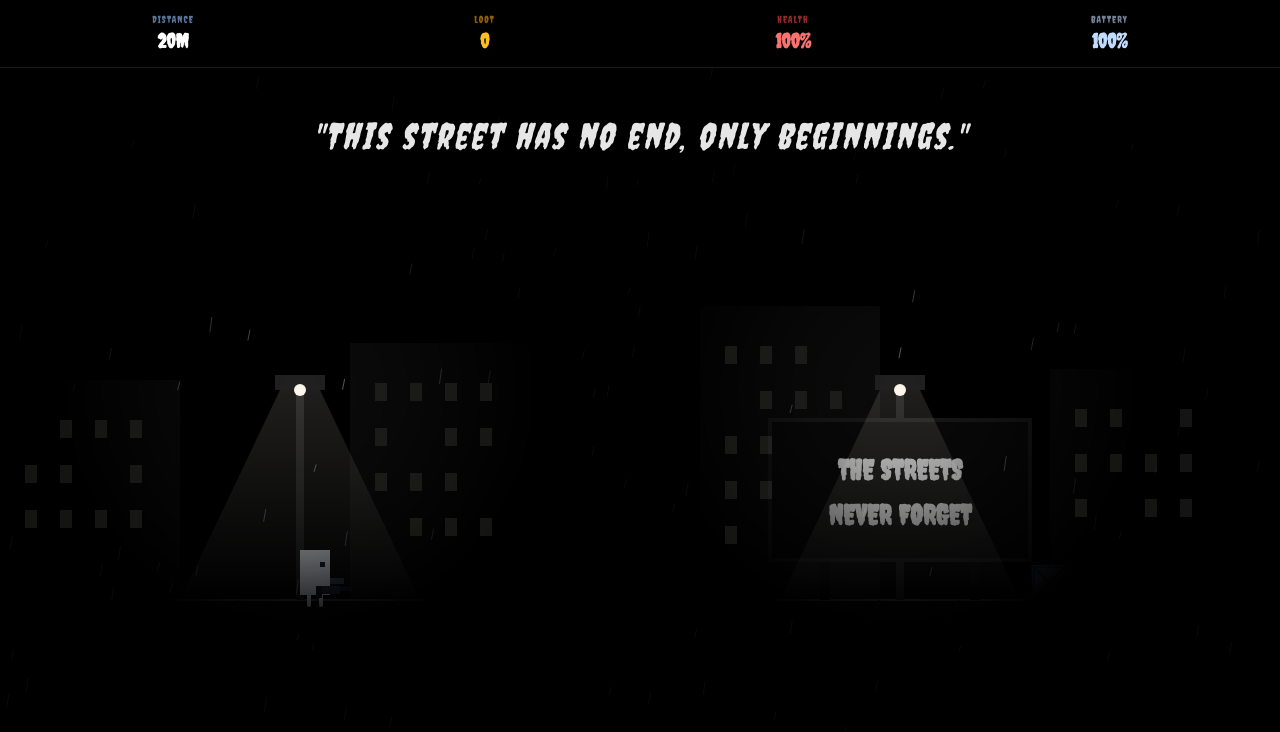
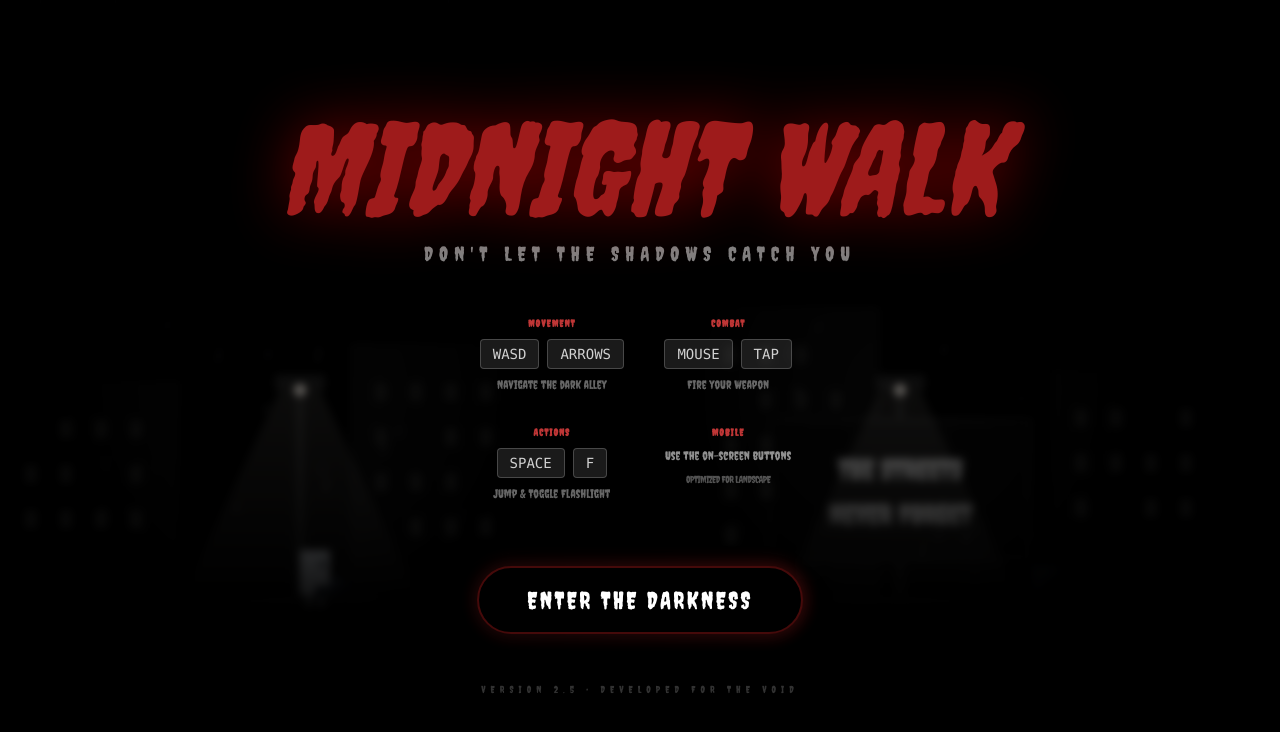
Before and after one commit to SpintopErhan/Midnight-Walk, a React (Vite) app: page / in a window 1280 px wide. Shown: the top 732 px of the page. Built offline with nearby package versions, Linux system fonts and the light colour scheme; a web font is replaced by a local one.

Commit message:
feat: Add game start screen
Introduces a visual start screen that must be dismissed before gameplay begins. This prevents accidental input from affecting the game before the player is ready. Event listeners for keyboard and mouse input are now conditionally enabled only after the game has started.

```diff
--- a/App.tsx
+++ b/App.tsx
@@ -1,6 +1,7 @@
 import React, { useState, useEffect, useRef, useCallback } from 'react';
 import GameCanvas from './components/GameCanvas.tsx';
 import UIOverlay from './components/UIOverlay.tsx';
+import StartScreen from './components/StartScreen.tsx';
 import { GameState, Player, StreetLamp, StreetProp, PropType, Enemy, Pit, GoldCoin, Casing, CollectingCoin, BloodParticle, RainParticle } from './types.ts';
 
 const ATMOSPHERIC_MESSAGES = [
@@ -127,6 +128,7 @@ const App: React.FC = () => {
   const [gameState, setGameState] = useState<GameState>(generateInitialGameState);
   const [currentMessage, setCurrentMessage] = useState<string>(ATMOSPHERIC_MESSAGES[0]);
   const [deathReason, setDeathReason] = useState<'enemy' | 'falling' | null>(null);
+  const [gameStarted, setGameStarted] = useState<boolean>(false);
 
   const keysPressed = useRef<{ [key: string]: boolean }>({});
   const jumpBuffered = useRef<boolean>(false);
@@ -186,12 +188,12 @@ const App: React.FC = () => {
   useEffect(() => {
     const handleKeyDown = (e: KeyboardEvent) => {
       keysPressed.current[e.code] = true;
-      if (e.code === 'KeyF' && gameState.player.hp > 0) {
+      if (e.code === 'KeyF' && gameState.player.hp > 0 && gameStarted) {
         toggleFlashlight();
       }
     };
     const handleKeyUp = (e: KeyboardEvent) => { keysPressed.current[e.code] = false; };
-    const handleMouseDown = () => { isMouseDown.current = true; };
+    const handleMouseDown = () => { if (gameStarted) isMouseDown.current = true; };
     const handleMouseUp = () => { isMouseDown.current = false; };
 
     window.addEventListener('keydown', handleKeyDown);
@@ -205,7 +207,7 @@ const App: React.FC = () => {
       window.removeEventListener('mousedown', handleMouseDown);
       window.removeEventListener('mouseup', handleMouseUp);
     };
-  }, [gameState.player.hp, toggleFlashlight]);
+  }, [gameState.player.hp, toggleFlashlight, gameStarted]);
 
   useEffect(() => {
     const update = (time: number) => {
@@ -213,7 +215,32 @@ const App: React.FC = () => {
       lastTime.current = time;
 
       setGameState(prev => {
-        if (prev.player.hp <= 0) return prev;
+        // Only run full physics and logic if game is started and player is alive
+        if (!gameStarted || prev.player.hp <= 0) {
+            // Even if not started, we still update rain and lamps for atmosphere in Start Screen
+            const sW = typeof window !== 'undefined' ? window.innerWidth : 1000;
+            const sH = typeof window !== 'undefined' ? window.innerHeight : 800;
+            const windX = -2.5;
+
+            let nextLamps = prev.lamps.map(lamp => {
+              if (!lamp.isBroken) return lamp;
+              let newIntensity = lamp.intensity;
+              if (Math.random() < 0.05 * dt) {
+                newIntensity = Math.random() < 0.3 ? 0 : 0.9;
+              }
+              return { ...lamp, intensity: Math.max(0, Math.min(0.9, newIntensity)) };
+            });
+
+            let nextRain = prev.rain.map(r => {
+              let nx = r.x + windX * dt;
+              let ny = r.y + r.speed * dt;
+              if (ny > sH) { ny = -20; nx = Math.random() * (sW + 200); }
+              if (nx < -100) nx = sW + 100;
+              return { ...r, x: nx, y: ny };
+            });
+
+            return { ...prev, rain: nextRain, lamps: nextLamps };
+        }
 
         const nextPlayer = { ...prev.player, pos: { ...prev.player.pos }, vel: { ...prev.player.vel } };
         let nextEnemies = [...prev.enemies];
@@ -697,11 +724,16 @@ const App: React.FC = () => {
 
     requestRef.current = requestAnimationFrame(update);
     return () => cancelAnimationFrame(requestRef.current);
-  }, [updateAtmosphere, toggleFlashlight]);
+  }, [updateAtmosphere, toggleFlashlight, gameStarted]);
 
   return (
     <div className="relative w-screen h-screen-dynamic bg-black overflow-hidden cursor-crosshair">
       <GameCanvas gameState={gameState} />
+
+      {!gameStarted ? (
+        <StartScreen onStart={() => setGameStarted(true)} />
+      ) : (
+        <>
           <UIOverlay
             playerHp={gameState.player.hp}
             flashlightBattery={gameState.player.flashlightBattery}
@@ -735,6 +767,8 @@ const App: React.FC = () => {
               </button>
             </div>
           )}
+        </>
+      )}
     </div>
   );
 };
--- /dev/null
+++ b/components/StartScreen.tsx
@@ -0,0 +1,77 @@
+import React from 'react';
+
+interface Props {
+  onStart: () => void;
+}
+
+const StartScreen: React.FC<Props> = ({ onStart }) => {
+  return (
+    <div className="absolute inset-0 flex flex-col items-center justify-center z-[100] p-6 text-center">
+      {/* Background Overlay for focus */}
+      <div className="absolute inset-0 bg-black/60 backdrop-blur-sm"></div>
+
+      <div className="relative z-10 flex flex-col items-center animate-in fade-in zoom-in duration-700">
+        <h1 className="text-6xl sm:text-8xl md:text-9xl font-creepster text-red-600 mb-2 drop-shadow-[0_0_30px_rgba(255,0,0,0.6)] animate-pulse uppercase italic">
+          Midnight Walk
+        </h1>
+
+        <p className="text-sm sm:text-lg md:text-xl text-white/50 tracking-[0.3em] uppercase mb-12 font-inter">
+          Don't let the shadows catch you
+        </p>
+
+        {/* Controls Guide */}
+        <div className="grid grid-cols-1 sm:grid-cols-2 gap-8 mb-16 max-w-2xl text-white/80 font-inter">
+          <div className="flex flex-col items-center space-y-2">
+            <span className="text-red-500/80 text-[10px] uppercase tracking-widest font-black">Movement</span>
+            <div className="flex gap-2">
+                <kbd className="px-3 py-1 bg-white/10 border border-white/20 rounded text-sm">WASD</kbd>
+                <kbd className="px-3 py-1 bg-white/10 border border-white/20 rounded text-sm">ARROWS</kbd>
+            </div>
+            <p className="text-xs opacity-50">Navigate the dark alley</p>
+          </div>
+
+          <div className="flex flex-col items-center space-y-2">
+            <span className="text-red-500/80 text-[10px] uppercase tracking-widest font-black">Combat</span>
+            <div className="flex gap-2">
+                <kbd className="px-3 py-1 bg-white/10 border border-white/20 rounded text-sm">MOUSE</kbd>
+                <kbd className="px-3 py-1 bg-white/10 border border-white/20 rounded text-sm">TAP</kbd>
+            </div>
+            <p className="text-xs opacity-50">Fire your weapon</p>
+          </div>
+
+          <div className="flex flex-col items-center space-y-2">
+            <span className="text-red-500/80 text-[10px] uppercase tracking-widest font-black">Actions</span>
+            <div className="flex gap-2">
+                <kbd className="px-3 py-1 bg-white/10 border border-white/20 rounded text-sm">SPACE</kbd>
+                <kbd className="px-3 py-1 bg-white/10 border border-white/20 rounded text-sm">F</kbd>
+            </div>
+            <p className="text-xs opacity-50">Jump & Toggle Flashlight</p>
+          </div>
+
+          <div className="flex flex-col items-center space-y-2">
+            <span className="text-red-500/80 text-[10px] uppercase tracking-widest font-black">Mobile</span>
+            <p className="text-xs opacity-70">Use the on-screen buttons</p>
+            <p className="text-[10px] opacity-40 uppercase tracking-tighter">Optimized for Landscape</p>
+          </div>
+        </div>
+
+        <button
+          onClick={onStart}
+          onTouchEnd={(e) => { e.preventDefault(); onStart(); }}
+          className="group relative pointer-events-auto"
+        >
+          <div className="absolute -inset-1 bg-gradient-to-r from-red-900 to-red-600 rounded-full blur opacity-25 group-hover:opacity-75 transition duration-1000 group-hover:duration-200"></div>
+          <div className="relative px-12 py-4 bg-black border-2 border-red-950 rounded-full text-white text-xl sm:text-2xl font-creepster tracking-widest uppercase hover:border-red-600 transition-colors shadow-2xl">
+            Enter the Darkness
+          </div>
+        </button>
+
+        <div className="mt-12 text-[10px] text-white/20 uppercase tracking-[0.5em] font-inter">
+          Version 2.5 • Developed for the Void
+        </div>
+      </div>
+    </div>
+  );
+};
+
+export default StartScreen;
```
Lines whose indentation alone changed are shown as unchanged.
